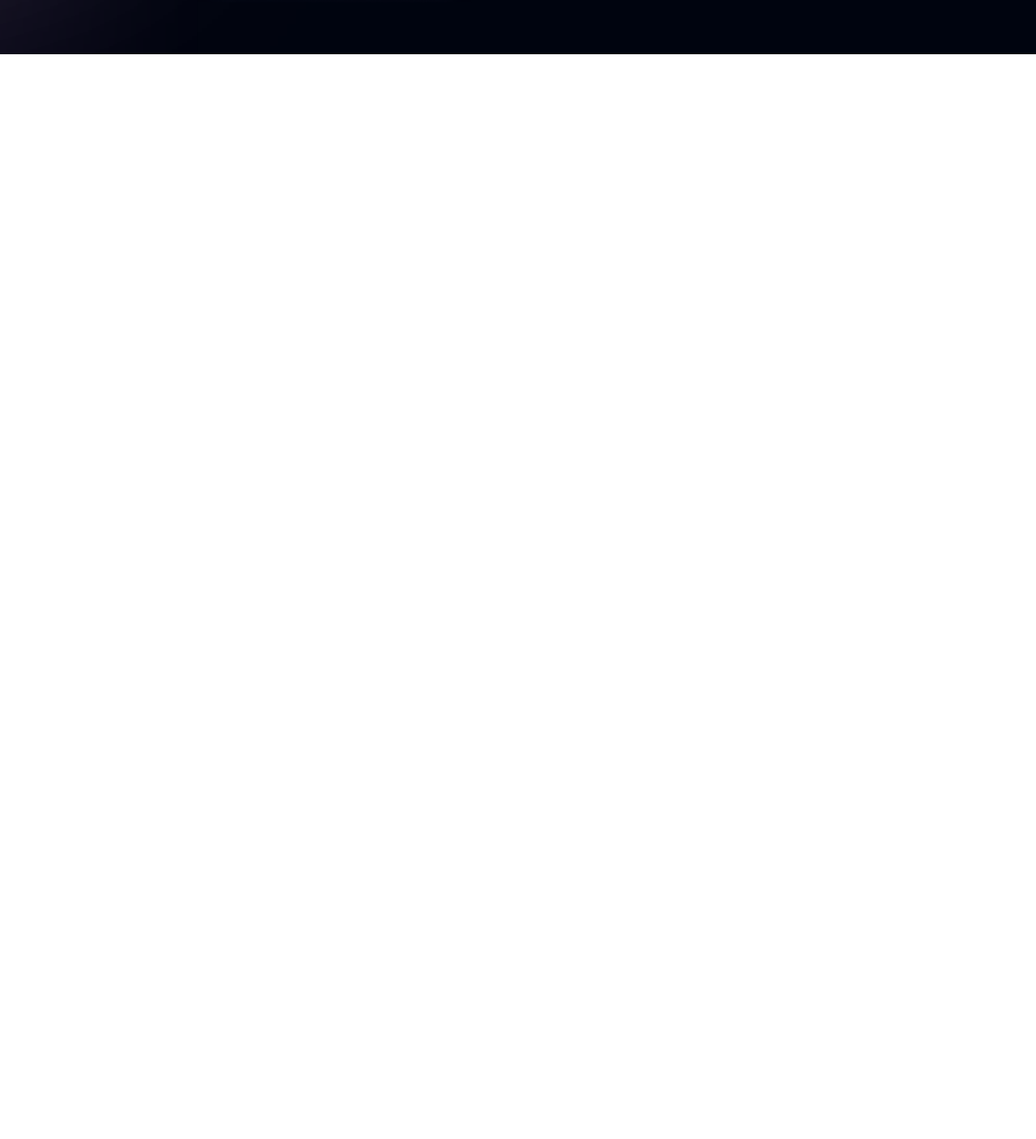
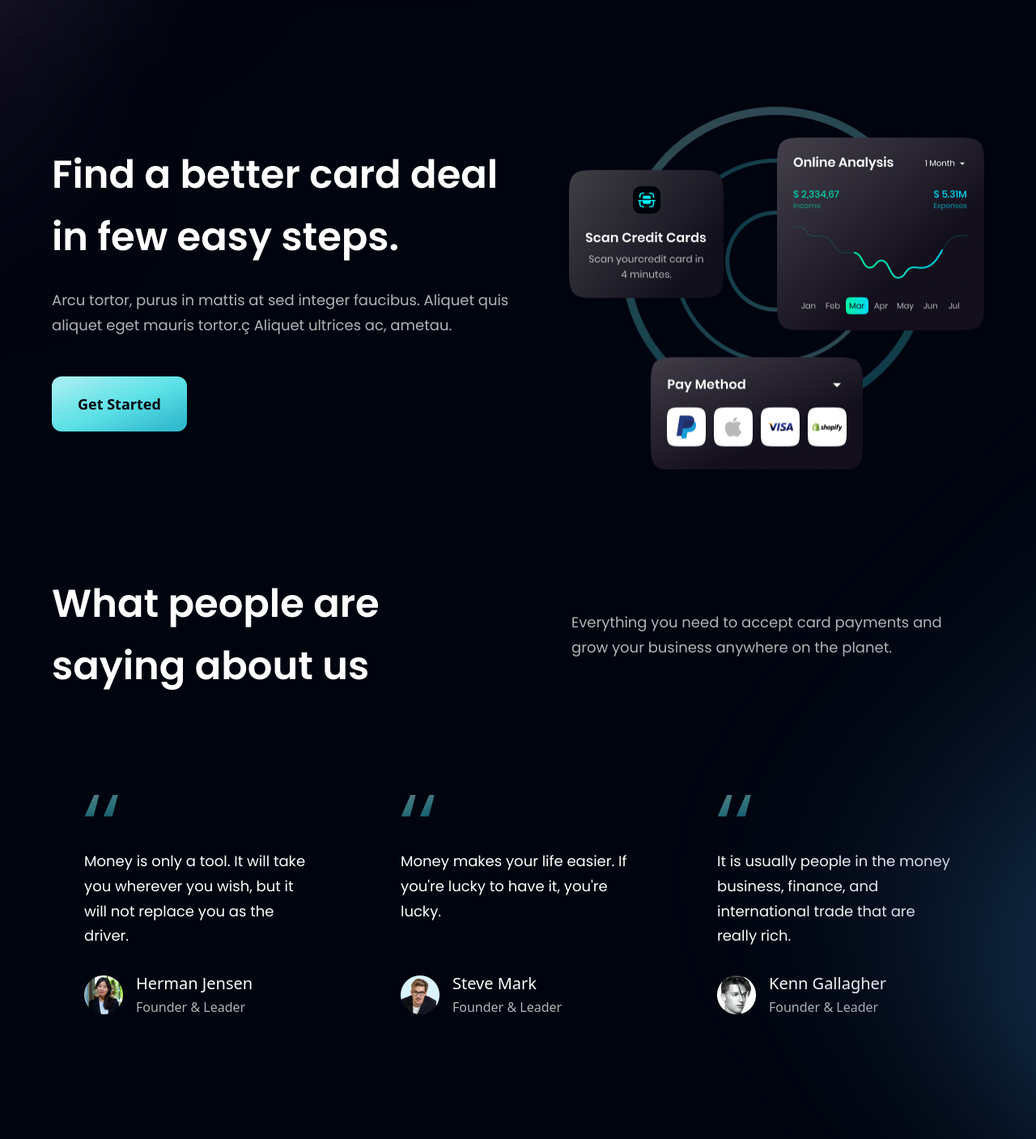
Before and after one commit to StanislaM/hoo-bank, a React (Vite) app: page / in a window 1280 px wide. Shown: the part 2218-3625 px from the top of the page at 81% size. Before the commit the page ends 2285 px from the top, so only its background shows below. Built offline with nearby package versions, Linux system fonts and the light colour scheme; the HTML template or start-up script is replaced by a standard one.

Commit message:
added card deal, feadback, lets try and clients sections

```diff
--- a/src/App.tsx
+++ b/src/App.tsx
@@ -1,7 +1,11 @@
+import Clients from './components/Clients';
 import Navbar from './components/Navbar';
 import Billing from './sections/Billing';
 import Business from './sections/Business';
+import CardDeal from './sections/CardDeal';
+import Feedback from './sections/Feadback';
 import Header from './sections/Header';
+import LetsTry from './sections/LetsTry';
 
 const App = () => {
     return (
@@ -13,6 +17,14 @@ const App = () => {
             <Business />
 
             <Billing />
+
+            <CardDeal />
+
+            <Feedback />
+
+            <Clients />
+
+            <LetsTry />
         </div>
     );
 };
--- /dev/null
+++ b/src/components/Clients/index.tsx
@@ -0,0 +1,27 @@
+import { useCallback } from 'react';
+import styles from '../../style';
+import { clients } from '../../constants';
+
+const Clients = () => {
+    const renderClients = useCallback(() => {
+        return clients.map((item, i) => (
+            <div key={item.id}>
+                <img
+                    className={`w-[190px] ${i === 2 ? '-mt-3' : ''}`}
+                    src={item.logo}
+                    alt="client"
+                />
+            </div>
+        ));
+    }, []);
+
+    return (
+        <div
+            className={`mt-8 mb-8 ${styles.boxWidth} ${styles.paddingX} ${styles.flexCenter} gap-x-[100px] gap-y-12 flex-wrap mx-auto`}
+        >
+            {renderClients()}
+        </div>
+    );
+};
+
+export default Clients;
--- a/src/index.css
+++ b/src/index.css
@@ -141,6 +141,9 @@
 .feedback-card:hover {
     background: var(--black-gradient);
 }
+.feedback-card:hover img {
+    opacity: 1;
+}
 
 .blue__gradient {
     background: linear-gradient(
--- a/src/sections/Business/index.tsx
+++ b/src/sections/Business/index.tsx
@@ -9,7 +9,7 @@ const Business = () => {
             className={`${layout.section} ${styles.marginY} ${styles.boxWidth} ${styles.paddingX} mx-auto ${styles.flexBetween}`}
         >
             {/* PROMO */}
-            <div className="max-w-[620px] flex flex-col items-center text-center md:text-left md:items-start">
+            <div className="max-w-[620px] flex flex-col items-center  md:items-start">
                 <h2 className={`${styles.heading2}`}>
                     You do the business, we’ll handle the money.
                 </h2>
--- /dev/null
+++ b/src/sections/CardDeal/index.tsx
@@ -0,0 +1,31 @@
+import { card } from '../../assets';
+import Button from '../../components/Button';
+import styles, { layout } from '../../style';
+
+const CardDeal = () => {
+    return (
+        <section
+            className={`${layout.section} ${styles.boxWidth} ${styles.paddingX} ${styles.flexBetween} mx-auto`}
+        >
+            <div className="max-w-[570px] flex flex-col items-center md:items-start ">
+                <h2 className={`${styles.heading2}`}>
+                    Find a better card deal in few easy steps.
+                </h2>
+                <p className={`${styles.paragraph} mt-6`}>
+                    Arcu tortor, purus in mattis at sed integer faucibus.
+                    Aliquet quis aliquet eget mauris tortor.ç Aliquet ultrices
+                    ac, ametau.
+                </p>
+                <Button title="Get Started" style="mt-12" onClick={() => {}} />
+            </div>
+
+            <img
+                className="max-w-none w-[513px] sm:max-w-[513px] sm:max-h-[449px] object-cover mt-8 md:mt-0 "
+                src={card}
+                alt="card deal"
+            />
+        </section>
+    );
+};
+
+export default CardDeal;
--- /dev/null
+++ b/src/sections/Feadback/index.tsx
@@ -0,0 +1,68 @@
+import { useCallback } from 'react';
+import styles, { layout } from '../../style';
+import { feedback } from '../../constants';
+import { quotes } from '../../assets';
+
+const Feedback = () => {
+    const renderFeedback = useCallback(() => {
+        return feedback.map((item) => (
+            <div
+                key={item.id}
+                className="feedback-card py-6 xs:py-14 px-4 xs:px-10 rounded-2xl"
+            >
+                <img
+                    src={quotes}
+                    alt="quotes"
+                    className="w-[42px] h-[27px] mb-6 xs:mb-10 opacity-50"
+                />
+                <p
+                    className={`${styles.paragraph} text-white mb-2 xs:mb-6 max-w-[290px] min-h-[128px]`}
+                >
+                    {item.content}
+                </p>
+                <div className="flex flex-wrap items-center">
+                    <img
+                        src={item.img}
+                        alt="photo"
+                        className="w-[48px] h-[48px] mr-4"
+                    />
+                    <div className="text-xl text-white">
+                        {item.name}
+                        <span className="text-base text-dimWhite">
+                            <br />
+                            {item.title}
+                        </span>
+                    </div>
+                </div>
+            </div>
+        ));
+    }, []);
+
+    return (
+        <section
+            className={`${layout.section} ${styles.boxWidth} ${styles.paddingX} flex-wrap mx-auto relative z-20`}
+        >
+            <div
+                className={`${styles.flexBetween} w-full flex-col md:flex-row text-left`}
+            >
+                <h2 className={`${styles.heading2} max-w-[470px]`}>
+                    What people are saying about us
+                </h2>
+                <p className={`${styles.paragraph} max-w-[470px] md:mr-10`}>
+                    Everything you need to accept card payments and grow your
+                    business anywhere on the planet.
+                </p>
+            </div>
+
+            <div
+                className={`${styles.flexCenter} lg:justify-between w-full flex-wrap mt-6 xs:mt-16`}
+            >
+                {renderFeedback()}
+            </div>
+
+            <div className="absolute z-10 w-[700px] h-[600px] -rotate-45 blue__gradient -right-[500px]" />
+        </section>
+    );
+};
+
+export default Feedback;
--- /dev/null
+++ b/src/sections/LetsTry/index.tsx
@@ -0,0 +1,30 @@
+import Button from '../../components/Button';
+import styles, { layout } from '../../style';
+
+const LetsTry = () => {
+    return (
+        <section
+            className={`${layout.section} ${styles.boxWidth} ${styles.paddingX} flex-wrap mx-auto `}
+        >
+            <div
+                className={`${styles.flexBetween} flex-wrap w-full px-6 py-4 xs:px-12 xs:py-6 sm:px-24 sm:py-[72px] rounded-2xl bg-black-gradient-2`}
+            >
+                <div>
+                    <h2
+                        className={`${styles.heading2} text-[24px] leading-10 max-w-[670px]`}
+                    >
+                        Let’s try our service now!
+                    </h2>
+                    <p className={`${styles.paragraph} max-w-[445px] mt-6`}>
+                        Everything you need to accept card payments and grow
+                        your business anywhere on the planet.
+                    </p>
+                </div>
+
+                <Button title="Get Started" style="mt-12" onClick={() => {}} />
+            </div>
+        </section>
+    );
+};
+
+export default LetsTry;
```
